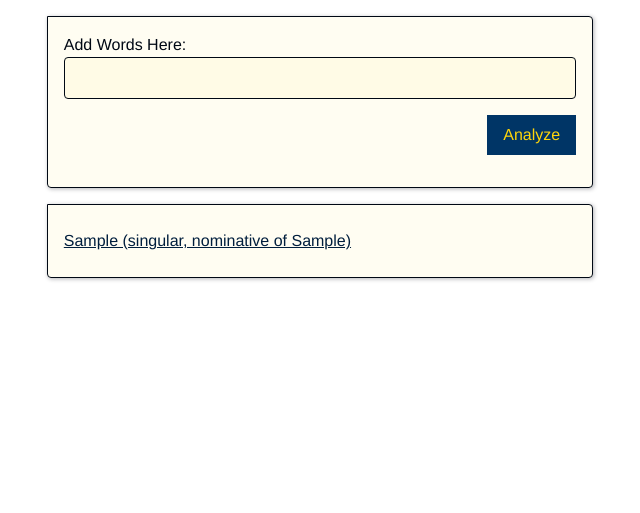
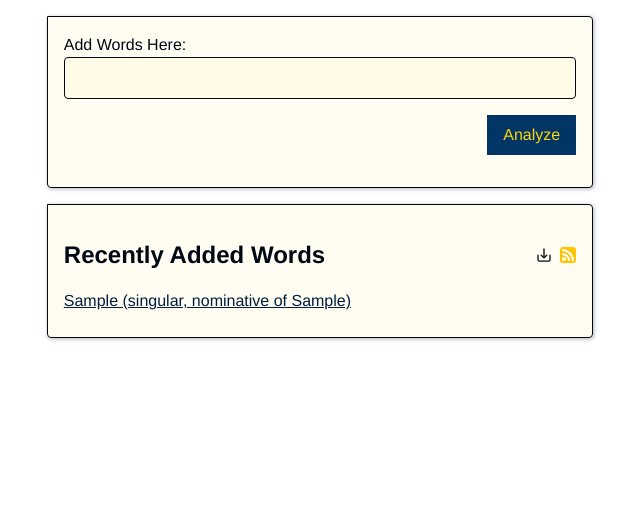
Before and after one commit to timokoola/suomieditor, a Django app: page /recent/ in a window 1280 px wide. Shown: the part 64-577 px from the top of the page, without its empty margins (320-960 px from the left). Run offline with Django 4.2, Linux system fonts and the light colour scheme; tables that the repository leaves empty hold one stand-in row (values such as "Sample post"); parts of the project's set-up code (start-up, migrations or seed data) failed here and were passed over.

Commit message:
feat: add file download and RSS feed

```diff
--- a/suomieditor/editor/static/editor/style.css
+++ b/suomieditor/editor/static/editor/style.css
@@ -198,3 +198,28 @@ li {
   list-style-type: none;
   padding: 0;
 }
+
+.icon_holder_row {
+  display: flex;
+  justify-content: space-between;
+  align-items: last baseline;
+  margin: 1em 0;
+  outline-color: var(--gold);
+  outline-offset: 0.25em;
+}
+
+.icons {
+  display: flex;
+  flex-direction: row;
+  justify-content: space-between;
+  align-items: last baseline;
+  outline-color: var(--gold);
+  outline-offset: 0.25em;
+  gap: 0.5em;
+}
+
+.icon_svg {
+  width: 1em;
+  height: 1em;
+  vertical-align: middle;
+}
--- a/suomieditor/editor/templates/editor/base.html
+++ b/suomieditor/editor/templates/editor/base.html
@@ -9,6 +9,7 @@
         <meta name="view-transition" content="same-origin"/>
         <meta name="description" content="Keinonto is a tool for recording Finnish language noun declination forms.">
 
+        <link rel="alternate" type="application/rss+xml" title="RSS Feed for keinonto.com" href="/rss/"/>
         <link rel="stylesheet" href="{% static 'editor/reset.css' %}">
         <link rel="stylesheet" href="{% static 'editor/style.css' %}">
         <title>
--- a/suomieditor/editor/templates/editor/recent.html
+++ b/suomieditor/editor/templates/editor/recent.html
@@ -1,4 +1,5 @@
 {% extends "editor/base.html" %}
+{% load static %}
 
 {% block title %}Recent Additions
 {% endblock %}
@@ -20,6 +21,17 @@
         </section>
         {% if word_forms %}
             <section>
+                <div class="icon_holder_row">
+                    <h2>Recently Added Words</h2>
+                    <div class="icons">
+                        <a href="{% url 'editor:recent_as_file' %}">
+                            <img class="icon_svg" src="{% static 'editor/download.svg' %}" alt="Download recent as file">
+                        </a>
+                        <a href="{% url 'editor:rss' %}">
+                            <img class="icon_svg" src="{% static 'editor/rss.svg' %}" alt="RSS Feed">
+                        </a>
+                    </div>
+                </div>
                 <ul>
                     {% for word_form in word_forms %}
                         <li>
--- a/suomieditor/editor/urls.py
+++ b/suomieditor/editor/urls.py
@@ -14,6 +14,8 @@ urlpatterns = [
     path("recent/", views.recent, name="recent"),
     path("search/", views.search, name="search"),
     path("raw/", views.raw, name="raw"),
+    path("rss/", views.LatestEntriesFeed(), name="rss"),
+    path("recent_as_file/", views.recent_as_file, name="recent_as_file"),
     path("raw_analyze/", views.raw_analyze, name="raw_analyze"),
     path("types/", views.by_type_list, name="by_type_list"),
     path(
--- a/suomieditor/editor/views.py
+++ b/suomieditor/editor/views.py
@@ -1,4 +1,8 @@
+import datetime
 import logging
+import time
+from django.contrib.syndication.views import Feed
+from django.urls import reverse
 from django.shortcuts import render, redirect
 from .constants import EXAMPLE_NOUN_FORMS, FORM_MAPPING
 
@@ -218,3 +222,47 @@ def by_type_word_list(request, declension_id, gradation_id):
         "gradation": gradation_id,
     }
     return render(request, "editor/by_type_word_list.html", context)
+
+
+def rss(request):
+    """render rss page"""
+    return render(request, "editor/rss.html")
+
+
+def recent_as_file(request):
+    """generate a file of recent words"""
+    word_forms = WordForm.objects.order_by("-timestamp")[:50]
+    file_data = " ".join([word_form.wordform for word_form in word_forms])
+    file_name = f"recent_{time.time()}.txt"
+    response = HttpResponse(file_data, content_type="application/text charset=utf-8")
+    response["Content-Disposition"] = "attachment; filename=" + file_name.encode(
+        "utf-8"
+    ).decode("latin-1")
+    return response
+
+
+class LatestEntriesFeed(Feed):
+    # TODO: there is a smarter way to do this
+    # group by day and add words
+    # filter out singular nominative
+    title = "Latest words added to Keinonto.com"
+    link = "/"
+    description = "Latest words added to Keinonto.com"
+
+    def items(self):
+        #  return wordforms from last 1 day
+        three_days_ago = (
+            datetime.datetime.now() - datetime.timedelta(days=1)
+        ).isoformat()
+        return WordForm.objects.filter(timestamp__gte=three_days_ago).order_by(
+            "-timestamp"
+        )
+
+    def item_title(self, item):
+        return item.wordform
+
+    def item_description(self, item):
+        return f"{item.baseform.word} {item.case} {item.number}"
+
+    def item_link(self, item):
+        return reverse("editor:detail", args=[item.baseform.id])
```
Also changed, not shown: suomieditor/editor/templates/editor/rss.html (added, +8 -0 lines), suomieditor/editor/static/editor/download.svg (added), suomieditor/editor/static/editor/rss.svg (added).
